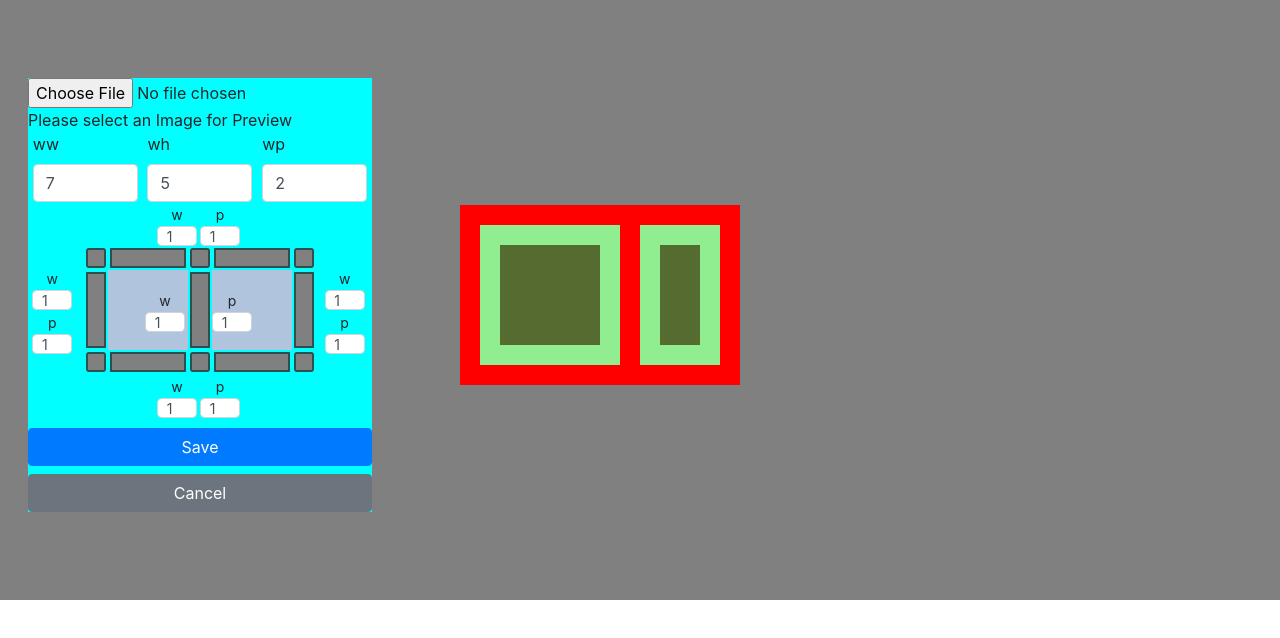
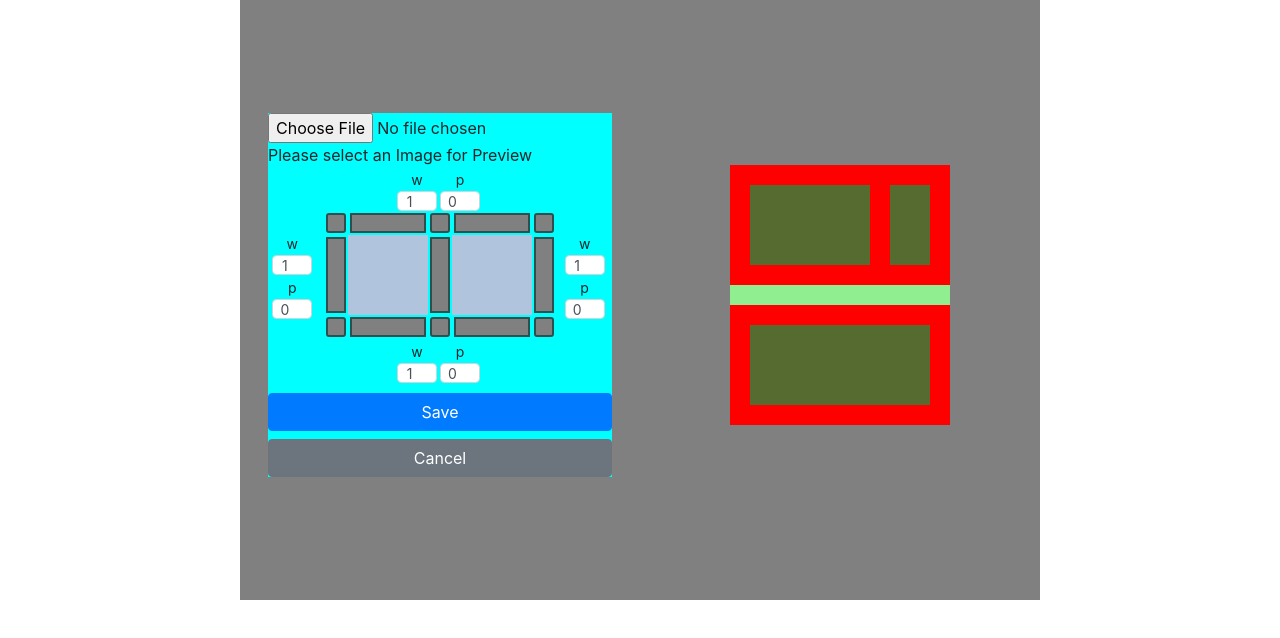
Before and after one commit to mazhuravlev/windows, a React (Create React App) app: page / in a window 1280 px wide. Shown: the top 638 px of the page. Built offline with nearby package versions, Linux system fonts and the light colour scheme.

Commit message:
update Preview, add static window size, add static middle sector.

```diff
--- a/src/components/ColorInsert.tsx
+++ b/src/components/ColorInsert.tsx
@@ -7,7 +7,7 @@ import '../styles/ColorInsertEditor.css';
 import '../styles/Preview.css';
 import '../styles/StaticPreview.css';
 
-import { ISectorList, ISideSize, IWindowSize } from '../interface';
+import { ISectorList, ISideSize } from '../interface';
 import { IStore } from '../store';
 
 import Preview from './Preview';
@@ -20,7 +20,7 @@ interface IState {
 }
 
 interface IProps {
-  window: IWindowSize;
+  // window: IWindowSize;
   side: ISideSize;
 }
 
@@ -55,6 +55,13 @@ class ColorInsert extends React.Component< IProps, IState > {
           <Preview
             {...this.state}
             {...this.props}
+            window={{ width: 8, height: 4, padding: 2 }}
+            className="preview-container"
+          />
+          <Preview
+            {...this.state}
+            {...this.props}
+            window={{ width: 9, height: 4, padding: 0 }}
             className="preview-container"
           />
         </div>
@@ -64,7 +71,7 @@ class ColorInsert extends React.Component< IProps, IState > {
 }
 
 const mapStateToProps = (state: IStore) => ({
-  window: state.window,
+  // window: state.window,
   side: state.side,
 });
 
--- a/src/components/Preview.tsx
+++ b/src/components/Preview.tsx
@@ -4,32 +4,66 @@ import Window from './Window';
 
 import { INumObjType, ISectorList, ISideSize, IWindowSize } from '../interface';
 
-const getSectorSize = (side: ISideSize, i: number, padding: number): INumObjType => {
-  switch (i) {
+const getSectorSize = (side: ISideSize, sector: number, padding: number): INumObjType => {
+  switch (sector) {
+    case 1: {
+      return { width: side.leftWidth };
+    }
     case 2: {
       return { height: side.topWidth };
     }
     case 3: {
-      return { height: side.topWidth };
+      const height = padding === 0 ? 0 : side.topWidth;
+      return { height };
+    }
+    case 4: {
+      const height = padding === 0 ? 0 : side.topWidth;
+      return { height };
+    }
+    case 5: {
+      return { width: side.rightWidth };
     }
     case 6: {
       return { width: side.leftWidth };
     }
     case 7: {
-      return { width: side.middleWidth };
+      const width = padding === 0 ? 0 : side.middleWidth;
+      return { width };
     }
     case 8: {
-      const width = padding === 0 ? 0 : side.rightWidth;
-      return { width };
+      return { width: side.rightWidth };
+    }
+    case 9: {
+      return { width: side.leftWidth };
     }
     case 10: {
       return { height: side.bottomWidth };
     }
     case 11: {
-      return { height: side.bottomWidth };
+      const height = padding === 0 ? 0 : side.bottomWidth;
+      return { height };
+    }
+    case 12: {
+      const height = padding === 0 ? 0 : side.bottomWidth;
+      return { height };
+    }
+    case 13: {
+      return { width: side.rightWidth };
     }
     default: return {};
   }
+};
+
+const shiftGridPosition = (sector: number, paddind: number): number => {
+  if (paddind === 0) {
+    switch (sector) {
+      case 5: return 3;
+      case 8: return 7;
+      case 13: return 11;
+      default: return sector;
+    }
+  }
+  return sector;
 };
 
 interface IProps {
@@ -51,14 +85,14 @@ const Preview = (props: IProps & React.HTMLProps<HTMLDivElement>) => {
   };
   const marginWindow1 = {
     marginTop: side.topMargin,
-    marginRight: side.middleMargin,
+    marginRight: window.padding === 0 ? side.rightMargin : 0,
     marginBottom: side.bottomMargin,
     marginLeft: side.leftMargin,
   };
   const marginWindow2 = {
     marginTop: side.topMargin,
     marginRight: window.padding === 0 ? 0 : side.rightMargin,
-    marginLeft: window.padding === 0 ? 0 : side.middleMargin,
+    marginLeft: side.middleMargin,
     marginBottom: side.bottomMargin,
   };
   return (
@@ -66,14 +100,17 @@ const Preview = (props: IProps & React.HTMLProps<HTMLDivElement>) => {
       {
         Object.keys(sectorList).map((key) => {
           const sector = sectorList[key];
-          const size = getSectorSize(side, Number(key), window.padding);
+          const sectorNumber = Number(key);
+          const size = getSectorSize(side, sectorNumber, window.padding);
           return (
             <Sector
               key={sector.id}
               sector={sector}
               step={step}
-              className={`preview-container-item sector${key}`}
+              className={
+                `preview-container-item sector${sectorNumber}`}
               sectorSize={size}
+              gridArea={shiftGridPosition(sectorNumber, window.padding)}
             />
           );
         })
--- a/src/components/Sector.tsx
+++ b/src/components/Sector.tsx
@@ -7,12 +7,13 @@ interface IProps {
   sector: ISector;
   step: number;
   sectorSize: INumObjType;
+  gridArea: number;
 }
 
 const Sector = (props: IProps & React.HTMLProps<HTMLDivElement>) => {
-  const { sector, className, step, sectorSize } = props;
+  const { sector, className, step, sectorSize, gridArea } = props;
   const objStyle = {
-    gridArea: `sector${sector.id}`,
+    gridArea: `sector${gridArea}`,
     ...buildSizeStyleObj(sectorSize, step),
   };
   return (
--- a/src/components/SizeOptionsPanel.tsx
+++ b/src/components/SizeOptionsPanel.tsx
@@ -9,7 +9,7 @@ import '../styles/SizeOptionsPanel.css';
 
 import Preview from './Preview';
 import SideOption from './SideOption';
-import WindowSize from './WindowSize';
+// import WindowSize from './WindowSize';
 
 const staticSide = {
   bottomWidth: 1,
@@ -49,7 +49,7 @@ export class SizeOptionsPanel extends React.Component<IProps, IState> {
   public render() {
     return (
       <div>
-        <WindowSize />
+        {/* <WindowSize /> */}
         <div className="container-window-options">
           <SideOption
             side={this.props.side}
@@ -72,7 +72,7 @@ export class SizeOptionsPanel extends React.Component<IProps, IState> {
             handleInput={this.handleInput}
             style={{ gridArea: 'bottomSide', flexDirection: 'row' }}
             sideName="bottom" />
-          <SideOption
+          {/* <SideOption
             side={this.props.side}
             handleInput={this.handleInput}
             style={{
@@ -86,7 +86,7 @@ export class SizeOptionsPanel extends React.Component<IProps, IState> {
               width: '110px',
             }}
             sideName="middle"
-          />
+          /> */}
           <Preview
             side={staticSide}
             style={{ gridArea: 'preview' }}
--- a/src/components/TexturePanel.tsx
+++ b/src/components/TexturePanel.tsx
@@ -16,10 +16,6 @@ class Texture extends React.Component<IProps> {
     const reader = new FileReader();
     const file = event.target.files[0];
     reader.onloadend = () => {
-      // this.setState({
-      //   file,
-      //   imagePreviewUrl: reader.result,
-      // });
       this.props.setTextureUrl({
         url: reader.result as string,
         fileName: file.name,
--- a/src/interface/index.ts
+++ b/src/interface/index.ts
@@ -9,6 +9,11 @@ export interface ISector extends IParams {
 
 export interface ISectorList {
   [id: string]: ISector;
+}
+
+export interface ITexture {
+  url: string;
+  fileName: string;
 }
 
 export interface ISize {
--- a/src/redux/side.ts
+++ b/src/redux/side.ts
@@ -7,15 +7,15 @@ import { ISideSize } from '../interface';
 export type ISideState = ISideSize;
 const initState: ISideState = {
   bottomWidth: 1,
-  bottomMargin: 1,
+  bottomMargin: 0,
   leftWidth: 1,
-  leftMargin: 1,
+  leftMargin: 0,
   middleWidth: 1,
-  middleMargin: 1,
+  middleMargin: 0,
   rightWidth: 1,
-  rightMargin: 1,
+  rightMargin: 0,
   topWidth: 1,
-  topMargin: 1,
+  topMargin: 0,
 };
 
 /*
--- a/src/redux/texture.ts
+++ b/src/redux/texture.ts
@@ -1,10 +1,8 @@
+import { ITexture } from '../interface';
 /*
     STATE
 */
-export interface ITextureState {
-  url: string;
-  fileName: string;
-}
+export type ITextureState = ITexture;
 
 const initState = {
   url: '',
--- a/src/redux/window.ts
+++ b/src/redux/window.ts
@@ -11,9 +11,9 @@ export interface IWindowState {
 }
 
 const initState: IWindowState = {
-  width: 7,
-  height: 5,
-  padding: 2,
+  width: 8,
+  height: 7,
+  padding: 3,
 };
 
 /*
--- a/src/styles/ColorInsertEditor.css
+++ b/src/styles/ColorInsertEditor.css
@@ -1,9 +1,9 @@
 /* ColorInsertEditor styles */
 
 .app-container {
-  /* width: 800px; */
+  width: 800px;
   height: 600px;
-  /* margin: 0 auto; */
+  margin: 0 auto;
   padding: 0;
   background-color: gray;
 
@@ -28,6 +28,7 @@
 .app-container .preview {
   grid-area: preview;
   background-color: lightgreen;
+  align-self: center;
 }
 
 .app-container .window {
--- a/src/styles/Preview.css
+++ b/src/styles/Preview.css
@@ -7,7 +7,12 @@
   grid-template-areas:
     "sector1 sector2 sector3 sector4 sector5"
     "sector6 window1 sector7 window2 sector8"
-    "sector9 sector10 sector11 sector12 sector13"
+    "sector9 sector10 sector11 sector12 sector13";
+  margin-bottom: 20px;
+}
+
+.preview-container:last-child {
+  margin-bottom: 0;
 }
 
 .preview-container .window1 {
@@ -25,7 +30,6 @@
 .preview-container .preview-container-item {
   background-color: red;
   /* border: 2px solid black; */
-  /* margin-bottom: 20px; */
 }
 
 .preview-container .sector3 {
```
Also changed, not shown: src/redux/sectorList.ts (added, +84 -0 lines).
